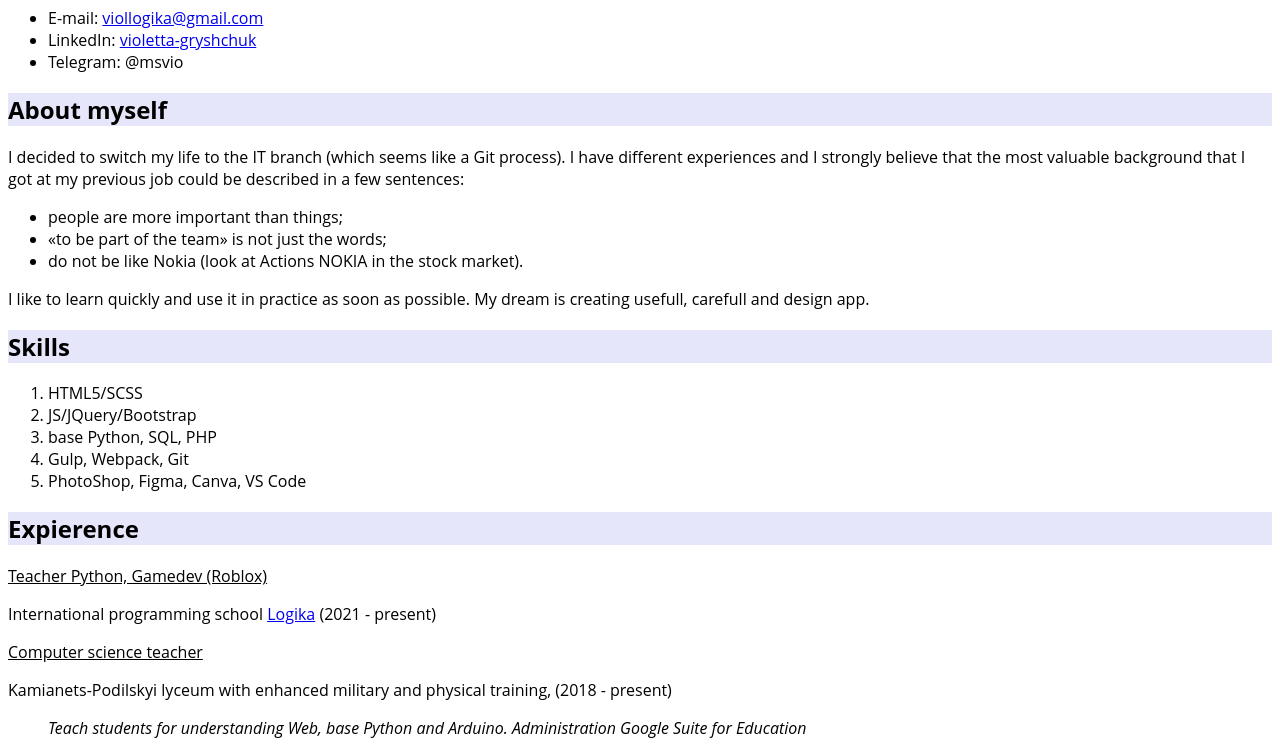
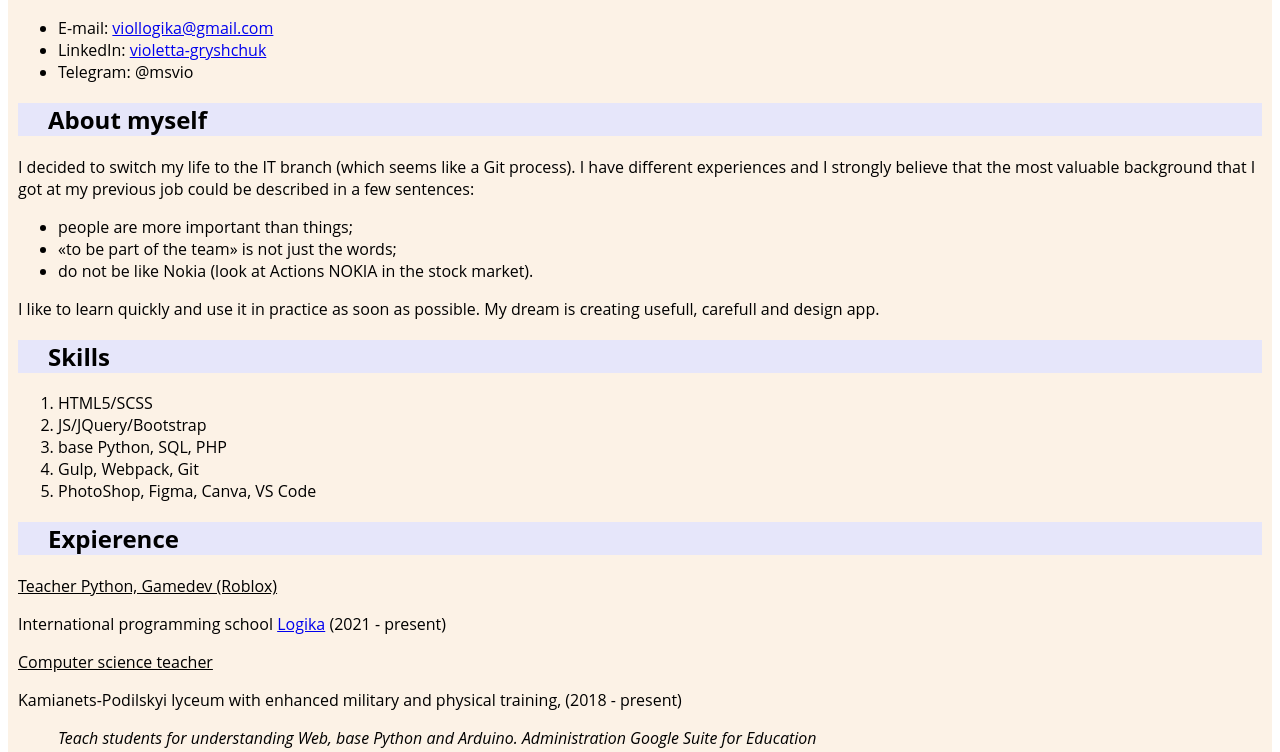
Before and after one commit to LettaVio/rsschool-cv, a plain HTML site: page index.html in a window 1280 px wide. Shown: the part 445-1197 px from the top of the page. Drawn offline with Linux system fonts and the light colour scheme.

Commit message:
feat: add last css file

```diff
--- a/style.css
+++ b/style.css
@@ -1,5 +1,10 @@
 html {
     font-family: "Open Sans", Arial, sans-serif;
+}
+
+.cvblock {
+    background-color: rgb(252, 242, 230);
+    padding: 10px;
 }
 
 .cvheader,
@@ -15,6 +20,7 @@ html {
 
 .hline {
     background-color: lavender;
+    padding-left: 30px;
 
 }
 
```
Also changed, not shown: index.html (+1 -1 lines).
